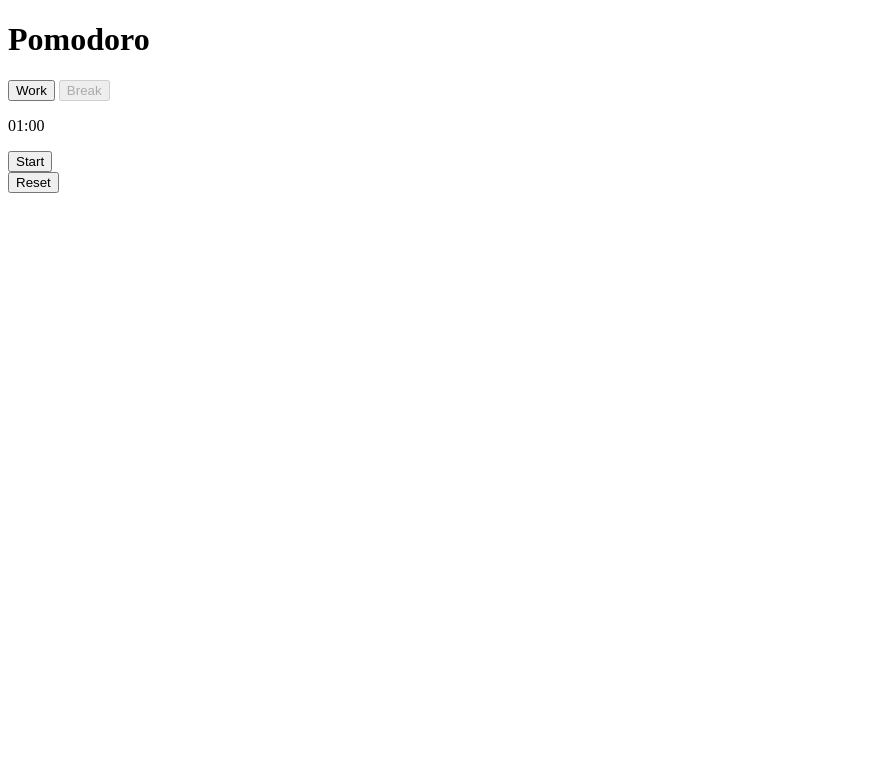
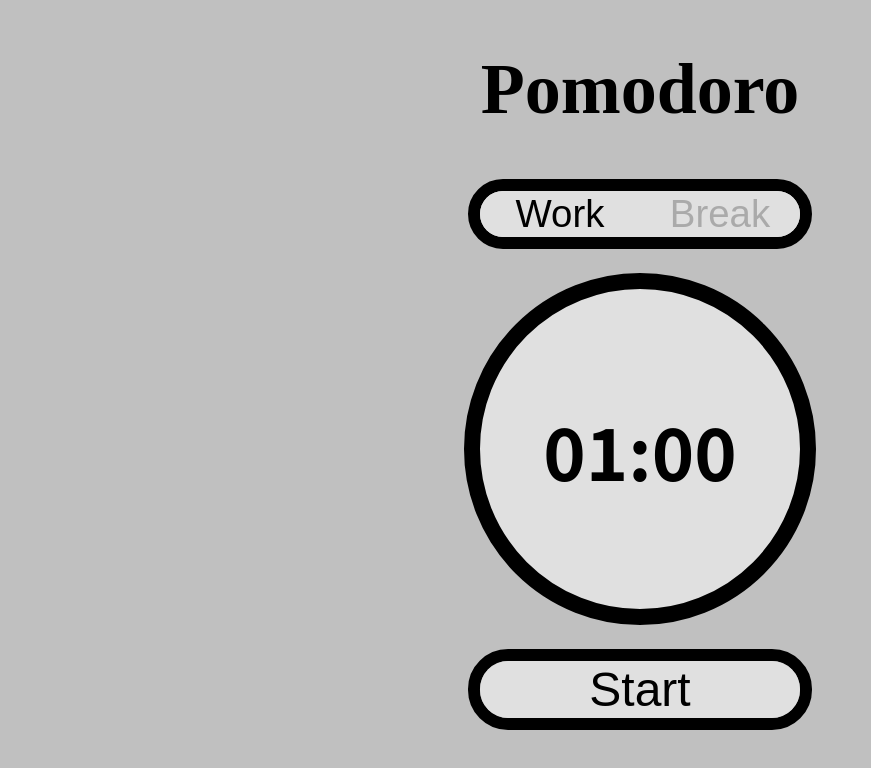
Before and after one commit to Valentino252004/Pomodoro, a plain HTML site: page index.html in a window 1280 px wide. Shown: the whole page, without its empty margins (0-871 px from the left). Drawn offline with Linux system fonts and the light colour scheme.

Commit message:
Implementation of CSS

```diff
--- a/index.html
+++ b/index.html
@@ -6,8 +6,13 @@
     <meta name="viewport" content="width=device-width, initial-scale=1.0">
     <title>Pomodoro</title>
     <link rel="stylesheet" href="styles/style.css">
+
+    <link rel="preconnect" href="https://fonts.googleapis.com">
+    <link rel="preconnect" href="https://fonts.gstatic.com" crossorigin>
+    <link href="https://fonts.googleapis.com/css2?family=Noto+Sans+JP:wght@700&display=swap" rel="stylesheet">
 </head>
 <body>
+
     <header>
         <h1>Pomodoro</h1>
     </header>
@@ -17,16 +22,18 @@
         <button id="buttonBreak">Break</button>
     </section>
 
-    <section>
+    <section class="timerSection">
         <p id="timer"></p>
     </section>
 
-    <section>
-        <button id="start">Start</button>
-    </section>
+    <section class="actionButton">
+        <div>
+            <button id="start">Start</button>
+        </div>
 
-    <section>
-        <button id="reset">Reset</button>
+        <div>
+            <button id="reset">Reset</button>
+        </div>
     </section>
 
     <script src="scripts/timer.js"></script>
--- a/scripts/timer.js
+++ b/scripts/timer.js
@@ -31,16 +31,7 @@ start.addEventListener("click", () => {
 
 let reset = document.getElementById("reset");
 reset.addEventListener("click", () => {
-    clearInterval(timerInterval);
-    if (working) {
-        workTime=workvar;
-    }
-    else {
-        working=true;
-        breakTime=breakvar;
-    }
-    seconds=0;
-    updateHTMLTimer();
+    location.reload();
 })
 
 
--- a/styles/style.css
+++ b/styles/style.css
@@ -1,3 +1,83 @@
+body{
+    font-size: 6vh;
+    background-color: #c0c0c0;
+}
+
+h1{
+    text-align: center;
+    font-size: 1.5em;
+}
+
 .status>button {
     pointer-events: none;
+    width: 50%;
+    border: none;
+    background-color: #e0e0e0;
+    font-size: 0.8em;
 }
+
+#buttonWork {
+    color: black;
+    border-bottom-left-radius: 5vh;
+    border-top-left-radius: 5vh;
+}
+
+#buttonBreak {
+    color: #aaaaaa;
+    border-bottom-right-radius: 5vh;
+    border-top-right-radius: 5vh;
+}
+
+.status{
+    border: solid 1.5vh;
+    width: 40vh;
+    margin:auto;
+    margin-bottom: 3vh;
+    align-items: center;
+    display: flex;
+    justify-content: center;
+    border-radius: 5vh;
+    background-color: #e0e0e0;
+}
+
+#timer {
+    font-size: 1.5em;
+    font-family: 'Noto Sans JP', sans-serif;
+
+}
+.timerSection {
+    border: solid 2vh;
+    border-radius: 50%;
+    height: 40vh;
+    width: 40vh;
+    margin: auto;
+    margin-bottom: 3vh;
+    display: flex;
+    background-color: #e0e0e0;
+    align-items: center;
+    justify-content: center;
+}
+
+.actionButton{
+    border: solid 1.5vh;
+    display: flex;
+    width: 40vh;
+    margin: auto;
+    align-items: center;
+    justify-content: center;
+    border-radius: 5vh;
+}
+
+#reset, #start {
+    border:none;
+    background-color: #e0e0e0;
+    height: auto;
+    width: 40vh;
+    border-radius: 5vh;
+    text-align: center;
+    font-size: inherit;
+}
+
+#reset {
+    display: none;
+}
```
